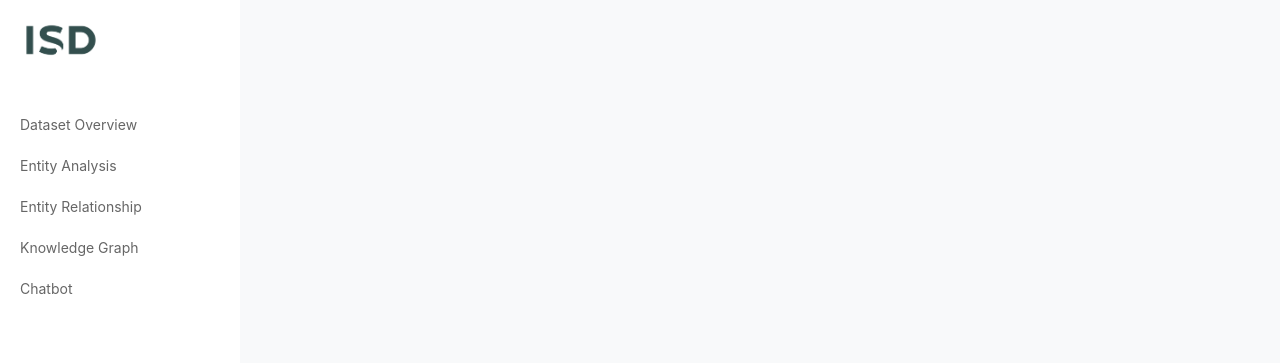
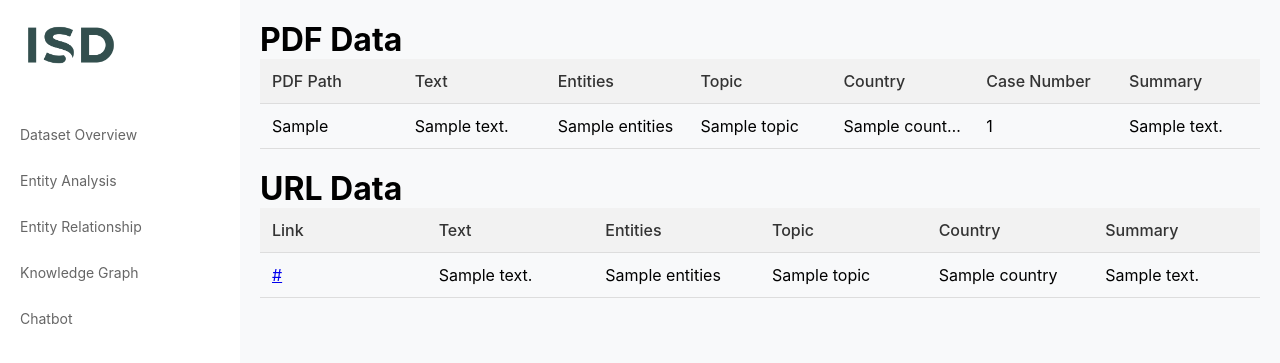
Before and after one commit to haphuong1810103/SMU-Datathon-2025, a Flask app: template templates/overview.html in a window 1280 px wide. Shown: the top 363 px of the page. Run offline with Flask 3, Linux system fonts and the light colour scheme; the template is opened without the code that fills it: most values are stand-ins (such as "Sample title", 1, 10 or a date in 2020); some libraries are stand-ins or nearby versions.

Commit message:
update Dataset Overview

```diff
--- a/app.py
+++ b/app.py
@@ -7,16 +7,26 @@ import os
 
 app = Flask(__name__)
 
+
+
+@app.route('/')
+def index():
+    # Data Processing
+    path = os.getcwd()
+    pdf_csv_path = os.path.join(path, 'datasets', 'pdf.csv')
+    url_csv_path = os.path.join(path, 'datasets', 'url.csv')
+
+    pdf_df = pd.read_csv(pdf_csv_path)
+    url_df = pd.read_csv(url_csv_path)
+
+    # Pass the dataframes directly to the template
+    return render_template('overview.html', pdf_df=pdf_df, url_df=url_df)
+
 # Sample data
 def load_data():
     curr = os.getcwd()
     df = pd.read_csv(f'{curr}/datasets/entity_df.csv')
     return df
-
-@app.route('/')
-def index():
-    return render_template('overview.html')
-
 
 @app.route('/analysis')
 def analysis():
--- a/static/css/style.css
+++ b/static/css/style.css
@@ -19,6 +19,10 @@ body {
     width: 240px;
     background-color: white;
     padding: 20px 0;
+    flex-shrink: 0;
+    display: flex;
+    flex-direction: column;
+    align-items: flex-start; /* Align items to the start */
 }
 
 .logo {
@@ -27,12 +31,14 @@ body {
 }
 
 .logo img {
-    height: 40px;
+    height: 50px;
 }
 
 .nav-menu {
+    width: 100%; /* Ensure the nav menu takes full width */
     display: flex;
     flex-direction: column;
+    gap: 5px; /* Add gap between nav items */
 }
 
 .nav-item {
@@ -40,6 +46,15 @@ body {
     color: #666;
     text-decoration: none;
     font-size: 14px;
+    width: 100%;
+    display: flex;
+    align-items: center; /* Center items vertically */
+    transition: background-color 0.3s, color 0.3s; /* Smooth transition */
+}
+
+.nav-item:hover {
+    background-color: #f0f0ff; /* Light background on hover */
+    color: #4747ff; /* Change text color on hover */
 }
 
 .nav-item.active {
@@ -47,6 +62,34 @@ body {
     background-color: #f0f0ff;
     border-left: 3px solid #4747ff;
     font-weight: 500;
+}
+
+@media (max-width: 768px) {
+    .layout {
+        flex-direction: column;
+    }
+
+    .sidebar {
+        width: 100%;
+        flex-direction: row;
+        align-items: center;
+        padding: 10px 0;
+    }
+
+    .logo {
+        margin-bottom: 0;
+        padding: 0 10px;
+    }
+
+    .nav-menu {
+        flex-direction: row;
+        gap: 5px;
+    }
+
+    .nav-item {
+        padding: 8px 10px;
+        font-size: 12px;
+    }
 }
 
 /* Main Content Styles */
@@ -357,3 +400,39 @@ body {
 .attach-btn:hover img, .send-btn:hover img {
     opacity: 1;
 }
+
+/* Table Styles */
+.table-container {
+    max-height: 400px; /* Adjust the height as needed */
+    overflow-y: auto; /* Make the table scrollable vertically */
+    overflow-x: auto; /* Make the table scrollable horizontally */
+    margin-bottom: 20px; /* Add some spacing below the table */
+}
+
+.table {
+    width: 100%;
+    border-collapse: collapse;
+    table-layout: fixed; /* Ensure consistent column widths */
+}
+
+.table th,
+.table td {
+    padding: 12px;
+    text-align: left;
+    border-bottom: 1px solid #ddd;
+    white-space: nowrap; /* Prevent text from wrapping */
+    overflow: hidden; /* Hide overflow */
+    text-overflow: ellipsis; /* Show ellipsis for overflow text */
+    max-width: 200px; /* Set a max width for columns */
+}
+
+.table th {
+    background-color: #f2f2f2;
+    font-weight: 500;
+    color: #333;
+}
+
+/* Add hover effect for better interactivity */
+.table tbody tr:hover {
+    background-color: #f9f9f9;
+}
--- a/templates/overview.html
+++ b/templates/overview.html
@@ -1,11 +1,71 @@
 {% extends "base.html" %}
 
-{% block title %}Knowledge Graph{% endblock %}
+{% block title %}Dataset Overview{% endblock %}
 
 {% block extra_js %}
     <script src="{{ url_for('static', filename='js/dashboard.js') }}" defer></script>
+
+    <!-- Include DataTables JS -->
+    <script type="text/javascript" src="https://cdn.datatables.net/1.13.6/js/jquery.dataTables.min.js"></script>
 {% endblock %}
 
 {% block content %}
+    <h1>PDF Data</h1>
 
+    <div class="table-container">
+        <table id="pdf-table" class="table">
+            <thead>
+                <tr>
+                    <th>PDF Path</th>
+                    <th>Text</th>
+                    <th>Entities</th>
+                    <th>Topic</th>
+                    <th>Country</th>
+                    <th>Case Number</th>
+                    <th>Summary</th>
+                </tr>
+            </thead>
+            <tbody>
+                {% for index, row in pdf_df.iterrows() %}
+                <tr>
+                    <td>{{ row['PDF Path'] }}</td>
+                    <td>{{ row['Text'] }}</td>
+                    <td>{{ row['entities'] }}</td>
+                    <td>{{ row['topic'] }}</td>
+                    <td>{{ row['country'] }}</td>
+                    <td>{{ row['case_number'] }}</td>
+                    <td>{{ row['Summary'] }}</td>
+                </tr>
+                {% endfor %}
+            </tbody>
+        </table>
+    </div>
+
+    <h1>URL Data</h1>
+    <div class="table-container">
+        <table id="url-table" class="table">
+            <thead>
+                <tr>
+                    <th>Link</th>
+                    <th>Text</th>
+                    <th>Entities</th>
+                    <th>Topic</th>
+                    <th>Country</th>
+                    <th>Summary</th>
+                </tr>
+            </thead>
+            <tbody>
+                {% for index, row in url_df.iterrows() %}
+                <tr>
+                    <td><a href="{{ row['Link'] }}" target="_blank">{{ row['Link'] }}</a></td>
+                    <td>{{ row['Text'] }}</td>
+                    <td>{{ row['entities'] }}</td>
+                    <td>{{ row['topic'] }}</td>
+                    <td>{{ row['country'] }}</td>
+                    <td>{{ row['Summary'] }}</td>
+                </tr>
+                {% endfor %}
+            </tbody>
+        </table>
+    </div>
 {% endblock %}
```
Also changed, not shown: static/js/overview.js (added, +14 -0 lines), 1 other file.
